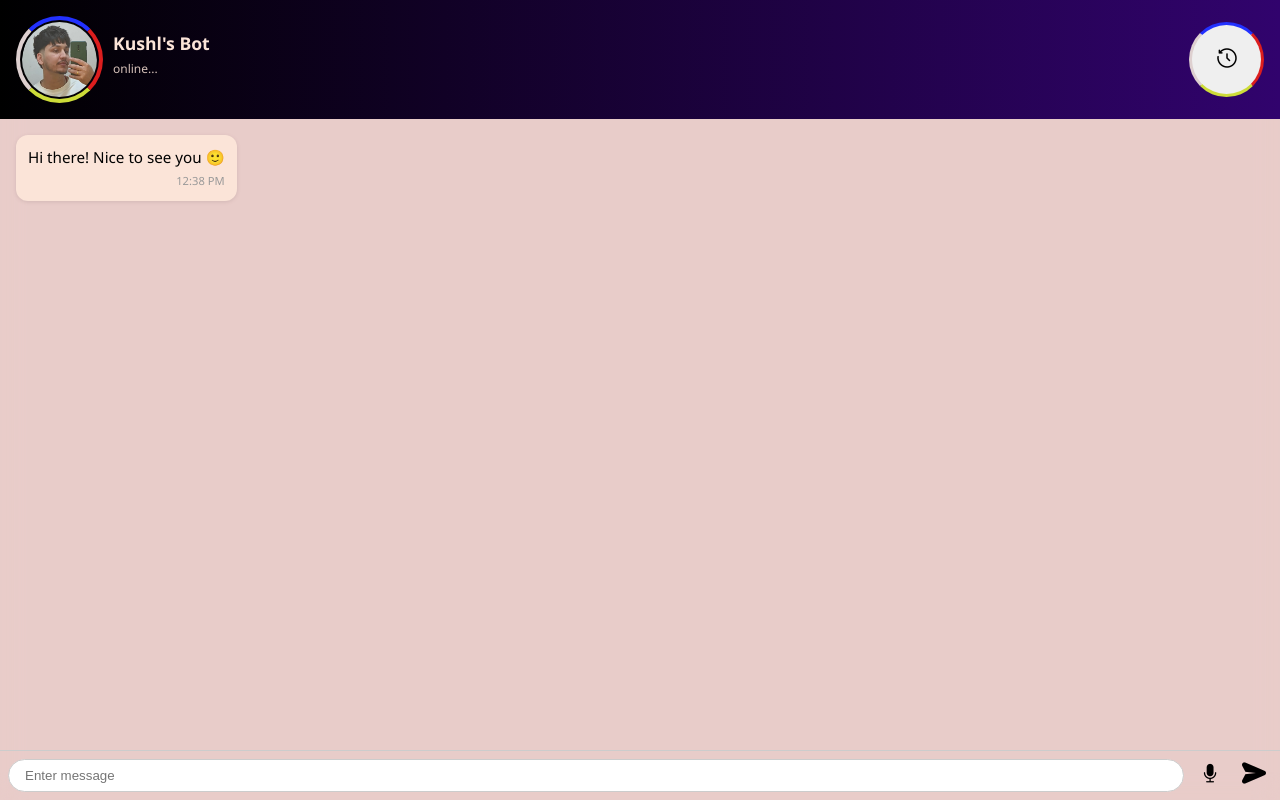
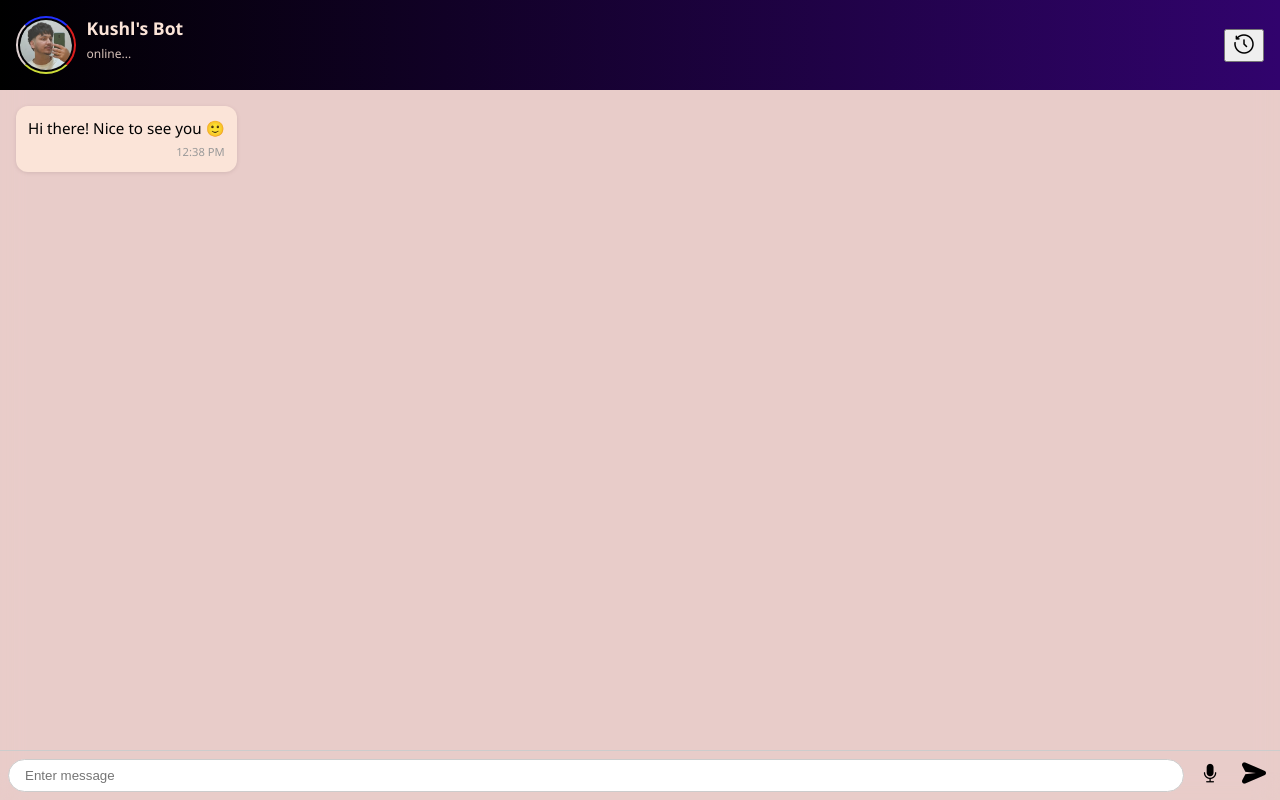
Before and after one commit to kushllll/kushl-chatbot, a Flask app: page / in a window 1280 px wide. Run offline with Flask 3, Linux system fonts and the light colour scheme.

Commit message:
css fix three

```diff
--- a/static/style.css
+++ b/static/style.css
@@ -51,14 +51,14 @@ header {
   height: 36px;
   border-radius: 50%;
   border: 2px solid white; */
-    border: 4px solid #cddc39;
+    border: 2px solid #cddc39;
   padding: 2px;
   border-radius: 50%;
   border-top-color: #2231ff;
   border-left-color: #ded0d0;
   border-right-color: #dc1e1e;
-  width: 75px;
-  height: 75px;
+  /* width: 75px; */
+  height: 50px;
 }
 
 .bot-details h2 {
@@ -75,7 +75,7 @@ header {
 
 }
 
-.bot-actions button {
+/* .bot-actions button {
   background: transparent;
   border: none;
   color: white;
@@ -83,7 +83,7 @@ header {
   cursor: pointer;
   /* margin-left: 10px; */
   transition: transform 0.2s;
-}
+} */
 
 .bot-actions button{
    /* width: 100px;
```
